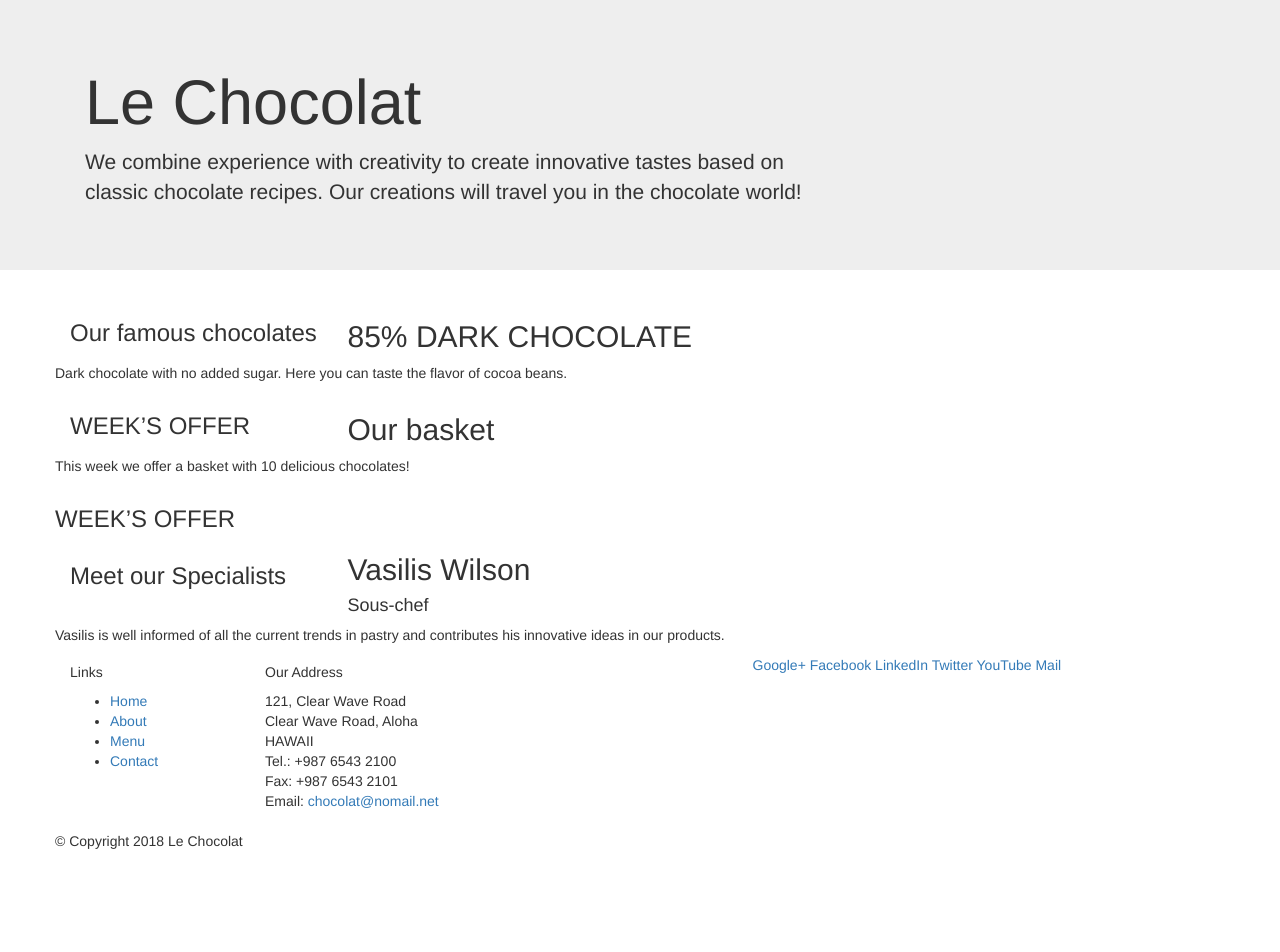
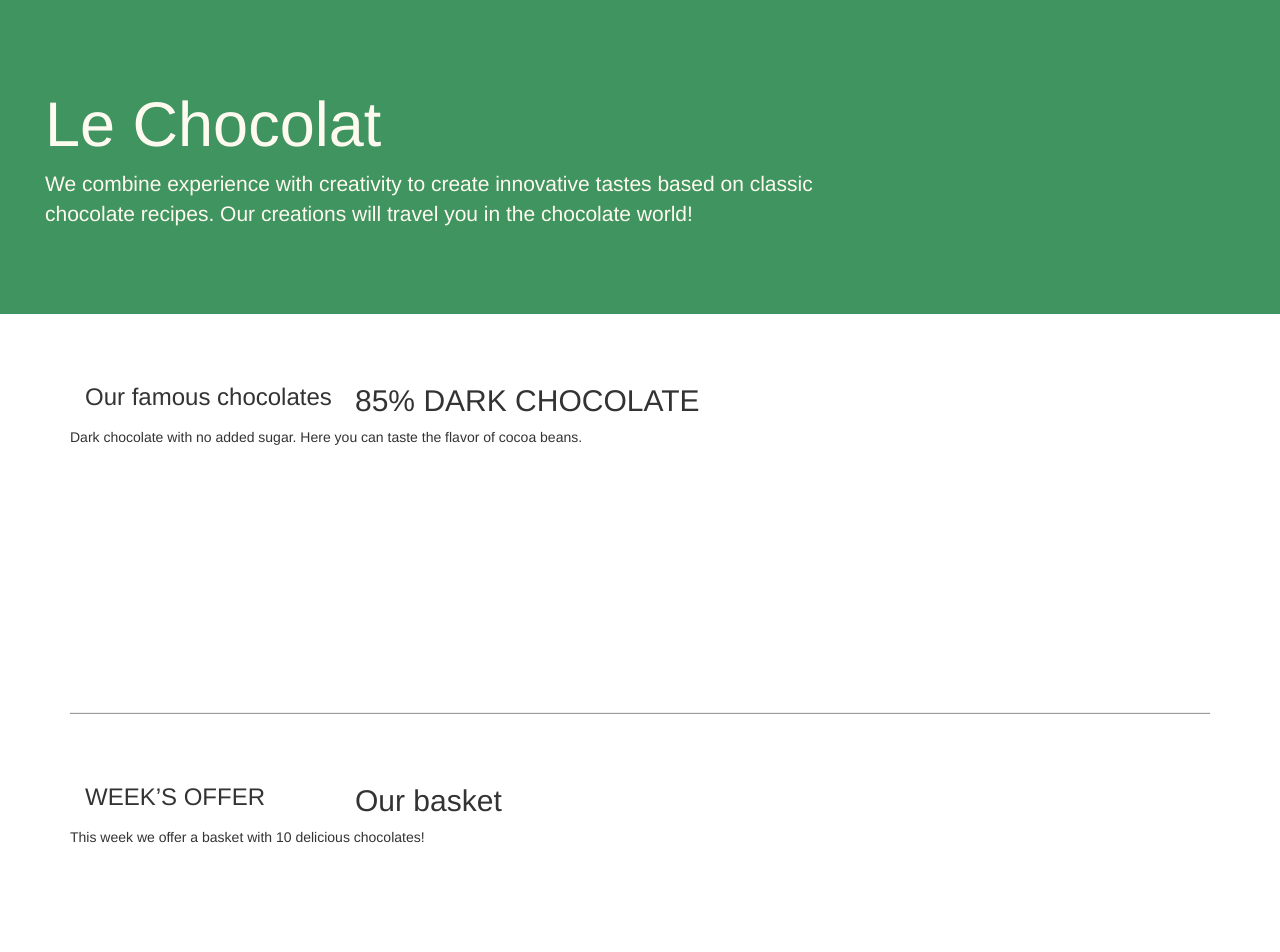
Before and after one commit to anampel/woven-creations, a plain HTML site: page index.html in a window 1280 px wide. Shown: the top 952 px of the page. Before the commit the page ends 861 px from the top, so only its background shows below. Drawn offline with nearby package versions, Linux system fonts and the light colour scheme.

Commit message:
Bootstrap part 2

```diff
--- /dev/null
+++ b/css/styles.css
@@ -0,0 +1,27 @@
+.row-header{
+    margin:0px auto;
+    padding:0px;
+}
+.row-content {
+    margin:0px auto;
+    padding: 50px 0px 50px 0px;
+    border-bottom: 2px ridge;
+    min-height:400px;
+}
+.footer{
+    margin:0px auto;
+    padding: 20px 0px 20px 0px;
+    border-bottom: 2px ridge;
+    background: rgb(114, 255, 168);
+}
+.jumbotron {
+    padding:70px 30px 70px 30px;
+    margin:0px auto;
+    background: rgb(64, 148, 96);
+    color:floralwhite;
+}
+address{
+    font-size:80%;
+    margin:0px;
+    color:#0f0f0f;
+}
--- a/index.html
+++ b/index.html
@@ -8,13 +8,14 @@
     <meta http-equiv="x-ua-compatible" content="ie=edge">
     <!-- Bootstrap CSS -->
     <link rel="stylesheet" href="node_modules/bootstrap/dist/css/bootstrap.min.css">
+    <link href="css/styles.css" rel="stylesheet">
     <title>Le Chocolat</title>
 </head>
 
 <body>
 
     <header class="jumbotron">
-        <div class="container">
+        <div class="row row-header">
             <div>
                 <div class="col-12 col-sm-8">
                     <h1>Le Chocolat</h1>
@@ -28,7 +29,7 @@
     </header>
 
     <div class="container">
-        <div class="row">
+        <div class=" row flex-row-reverse row-content align-items-center">
             <div class="col-sm-4 col-md-3">
                 <h3>Our famous chocolates</h3>
             </div>
@@ -39,7 +40,8 @@
             </div>
 
         </div>
-        <div class="row">
+
+        <div class="row row-content align-items-center">
             <div class="col-sm-4 col-md-3">
                 <h3>WEEK’S OFFER</h3>
             </div>
@@ -48,8 +50,8 @@
                 <p>This week we offer a basket with 10 delicious chocolates! </p>
             </div>
         </div>
-        <div class="row">
-            <h3>WEEK’S OFFER</h3>
+
+        <div class=" row flex-row-reverse row-content align-items-center">
             <div class="col-sm-4 col-md-3">
                 <h3>Meet our Specialists</h3>
             </div>
@@ -62,12 +64,12 @@
         </div>
     </div>
 
-    <footer>
+    <footer class="footer">
         <div class="container">
             <div class="row">
                 <div class="col-5 offset-1 col-sm-2">
                     <h5>Links</h5>
-                    <ul>
+                    <ul class="list-unstyled">
                         <li><a href="#">Home</a></li>
                         <li><a href="#">About</a></li>
                         <li><a href="#">Menu</a></li>
@@ -86,7 +88,7 @@
                     </address>
                 </div>
                 <div  class="col col-sm-4">
-                    <div>
+                    <div class="col-auto" style="text-align:center">
                         <a href="http://google.com/+">Google+</a>
                         <a href="http://www.facebook.com/profile.php?id=">Facebook</a>
                         <a href="http://www.linkedin.com/in/">LinkedIn</a>
@@ -96,7 +98,7 @@
                     </div>
                 </div>
             </div>
-            <div class="row">
+            <div class="row justify-content-center">
                 <div class="col-auto">
                     <p> &copy; Copyright 2018 Le Chocolat</p>
                 </div>
```
